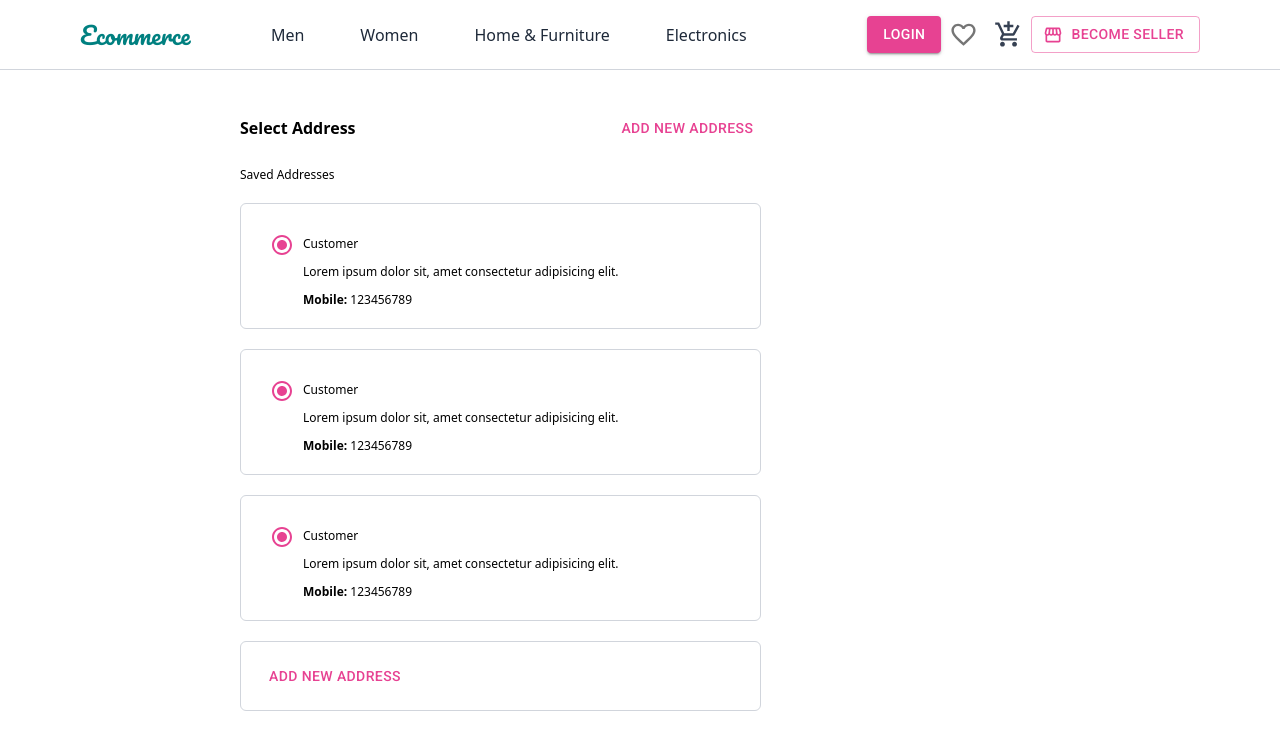
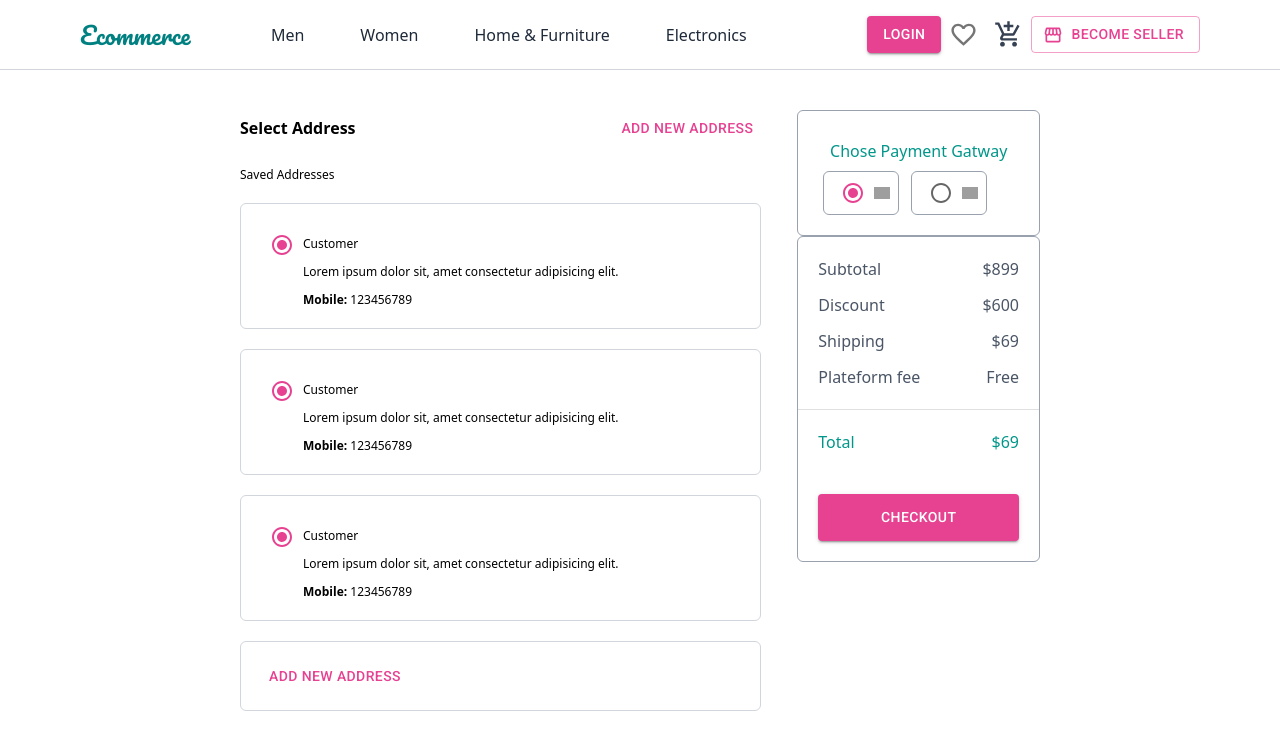
Before and after one commit to cristianalvarez1404/ecommerce-react, a React (Vite) app: page / in a window 1280 px wide. Shown: the top 750 px of the page. Built offline with nearby package versions, Linux system fonts and the light colour scheme; grey boxes are pictures that could not be loaded; some icons are missing.

Commit message:
checkout component

```diff
--- a/src/customer/pages/checkout/AddressForm.tsx
+++ b/src/customer/pages/checkout/AddressForm.tsx
@@ -1,6 +1,21 @@
 import { Box, Button, Grid, Modal, TextField, Typography } from "@mui/material";
 import { useFormik } from "formik";
 import React, { useState } from "react";
+import * as Yup from "yup";
+
+const AddressFormSchema = Yup.object().shape({
+  name: Yup.string().required("Name is required"),
+  mobile: Yup.string()
+    .required("Mobile number is required")
+    .matches(/^[6-9]\d{9}$/, "Invalid mobile number"),
+  pinCode: Yup.string()
+    .required("Pin code is required")
+    .matches(/^[1-9][0-9]{6}$/, "Invalid pin code"),
+  address: Yup.string().required("Address is required"),
+  city: Yup.string().required("City is required"),
+  state: Yup.string().required("State is required"),
+  locality: Yup.string().required("Locality is required"),
+});
 
 const AddressForm = () => {
   const formik = useFormik({
@@ -13,27 +28,29 @@ const AddressForm = () => {
       state: "",
       locality: "",
     },
-    validationSchema: {},
-    onSubmit: (values) => {},
+    validationSchema: AddressFormSchema,
+    onSubmit: (values) => {
+      console.log(values);
+    },
   });
 
   return (
     <Box sx={{ max: "auto" }}>
       <p className="text-xl font-bold text-center pb-5">Contact Details</p>
-      <form>
-        <Grid container spacing={8}>
+      <form onSubmit={formik.handleSubmit}>
+        <Grid container spacing={3}>
           <Grid size={{ xs: 12 }}>
             <TextField
               fullWidth
               name="name"
-              label="name"
+              label="Name"
               value={formik.values.name}
               onChange={formik.handleChange}
               error={formik.touched.name && Boolean(formik.errors.name)}
-              helperText={formik.touched.name && Boolean(formik.errors.name)}
+              helperText={formik.errors.name}
             />
           </Grid>
-          <Grid size={{ xs: 12 }}>
+          <Grid size={{ xs: 6 }}>
             <TextField
               fullWidth
               name="mobile"
@@ -41,12 +58,10 @@ const AddressForm = () => {
               value={formik.values.mobile}
               onChange={formik.handleChange}
               error={formik.touched.mobile && Boolean(formik.errors.mobile)}
-              helperText={
-                formik.touched.mobile && Boolean(formik.errors.mobile)
-              }
+              helperText={formik.errors.mobile}
             />
           </Grid>
-          <Grid size={{ xs: 12 }}>
+          <Grid size={{ xs: 6 }}>
             <TextField
               fullWidth
               name="pinCode"
@@ -54,9 +69,7 @@ const AddressForm = () => {
               value={formik.values.pinCode}
               onChange={formik.handleChange}
               error={formik.touched.pinCode && Boolean(formik.errors.pinCode)}
-              helperText={
-                formik.touched.pinCode && Boolean(formik.errors.pinCode)
-              }
+              helperText={formik.errors.pinCode}
             />
           </Grid>
           <Grid size={{ xs: 12 }}>
@@ -67,9 +80,7 @@ const AddressForm = () => {
               value={formik.values.address}
               onChange={formik.handleChange}
               error={formik.touched.address && Boolean(formik.errors.address)}
-              helperText={
-                formik.touched.address && Boolean(formik.errors.address)
-              }
+              helperText={formik.errors.address}
             />
           </Grid>
           <Grid size={{ xs: 12 }}>
@@ -80,12 +91,10 @@ const AddressForm = () => {
               value={formik.values.locality}
               onChange={formik.handleChange}
               error={formik.touched.locality && Boolean(formik.errors.locality)}
-              helperText={
-                formik.touched.locality && Boolean(formik.errors.locality)
-              }
+              helperText={formik.errors.locality}
             />
           </Grid>
-          <Grid size={{ xs: 12 }}>
+          <Grid size={{ xs: 6 }}>
             <TextField
               fullWidth
               name="city"
@@ -93,10 +102,10 @@ const AddressForm = () => {
               value={formik.values.city}
               onChange={formik.handleChange}
               error={formik.touched.city && Boolean(formik.errors.city)}
-              helperText={formik.touched.city && Boolean(formik.errors.city)}
+              helperText={formik.errors.city}
             />
           </Grid>
-          <Grid size={{ xs: 12 }}>
+          <Grid size={{ xs: 6 }}>
             <TextField
               fullWidth
               name="state"
@@ -104,8 +113,18 @@ const AddressForm = () => {
               value={formik.values.state}
               onChange={formik.handleChange}
               error={formik.touched.state && Boolean(formik.errors.state)}
-              helperText={formik.touched.state && Boolean(formik.errors.state)}
+              helperText={formik.errors.state}
             />
+          </Grid>
+          <Grid size={{ xs: 12 }}>
+            <Button
+              fullWidth
+              type="submit"
+              variant="contained"
+              sx={{ py: "14px" }}
+            >
+              Add address
+            </Button>
           </Grid>
         </Grid>
       </form>
--- a/src/customer/pages/checkout/Checkout.tsx
+++ b/src/customer/pages/checkout/Checkout.tsx
@@ -1,7 +1,16 @@
 import React, { useState } from "react";
 import AddressCard from "./AddressCard";
-import { Box, Button, Modal, Typography } from "@mui/material";
+import {
+  Box,
+  Button,
+  FormControlLabel,
+  Modal,
+  Radio,
+  RadioGroup,
+  Typography,
+} from "@mui/material";
 import AddressForm from "./AddressForm";
+import PricingCart from "../cart/PricingCart";
 
 const style = {
   position: "absolute",
@@ -15,10 +24,28 @@ const style = {
   p: 4,
 };
 
+const paymentGatwayList = [
+  {
+    value: "RAZORPAY",
+    image: "https://cdn.pixabay.com/photo/2015/04/15/09/28/head-723540_640.jpg",
+    label: "",
+  },
+  {
+    value: "STRIPE",
+    image: "https://cdn.pixabay.com/photo/2015/04/15/09/28/head-723540_640.jpg",
+    label: "",
+  },
+];
+
 const Checkout = () => {
   const [open, setOpen] = useState(false);
   const handleOpen = () => setOpen(true);
   const handleClose = () => setOpen(false);
+  const [paymentGatway, setPaymentGatway] = useState("RAZORPAY");
+
+  const handlePaymentChange = (e: any) => {
+    setPaymentGatway(e.target.value);
+  };
 
   return (
     <>
@@ -41,6 +68,48 @@ const Checkout = () => {
               <Button onClick={handleOpen}>Add new Address</Button>
             </div>
           </div>
+          <div>
+            <div>
+              <div className="space-y-3 border border-gray-400 p-5 rounded-md">
+                <h1 className="text-teal-600 font-medium my-2 text-center">
+                  Chose Payment Gatway
+                </h1>
+                <RadioGroup
+                  row
+                  aria-labelledby="demo-row-radio-buttons-group-label"
+                  name="row-radio-buttons-group"
+                  className="flex items-center justify-between mx-4"
+                  onChange={handlePaymentChange}
+                  value={paymentGatway}
+                >
+                  {paymentGatwayList.map((e) => (
+                    <FormControlLabel
+                      className="border border-gray-400 w-[45%] px-2 rounded-md flex justify-center"
+                      value={e.value}
+                      control={<Radio />}
+                      label={
+                        <img
+                          className={`${
+                            e.value === "stripe" ? "w-14 " : "w-14 "
+                          } object-cover`}
+                          src={e.image}
+                          alt={e.label}
+                        />
+                      }
+                    />
+                  ))}
+                </RadioGroup>
+              </div>
+            </div>
+            <div className="border border-gray-400 rounded-md">
+              <PricingCart />
+              <div className="p-5">
+                <Button fullWidth variant="contained" sx={{ py: "11px" }}>
+                  Checkout
+                </Button>
+              </div>
+            </div>
+          </div>
         </div>
       </div>
       <div>
```
